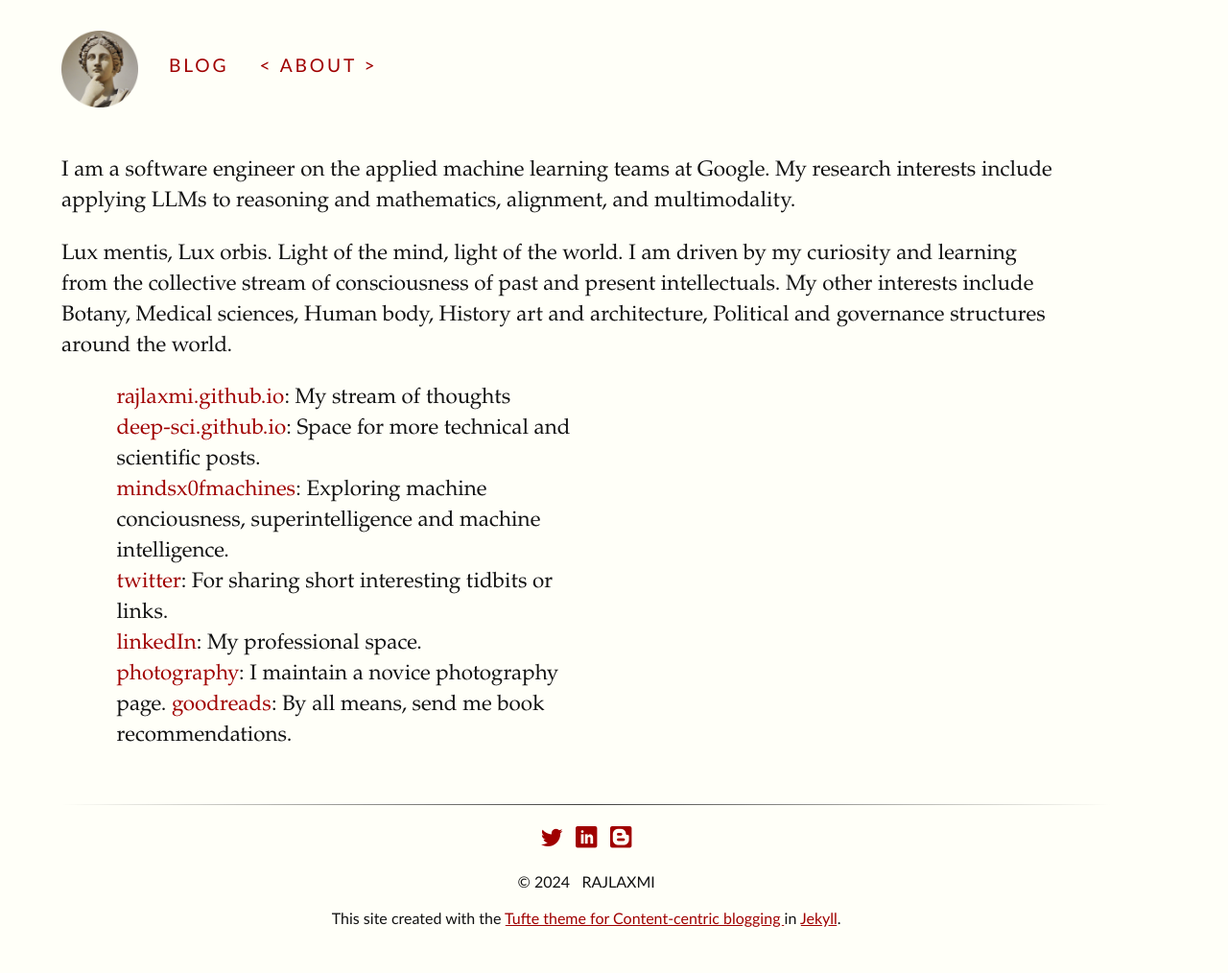
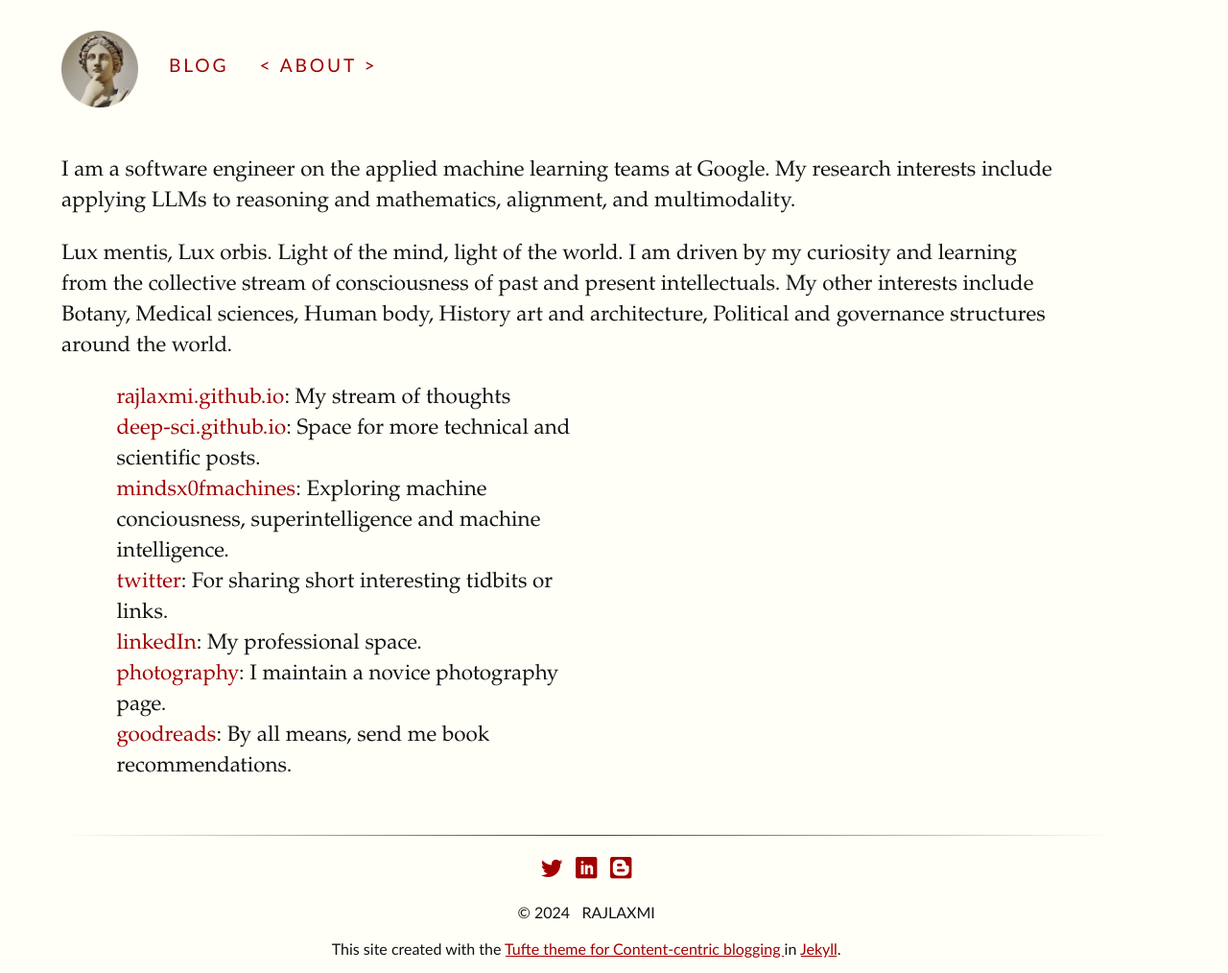
Before and after one commit to Rajlaxmi/rajlaxmi.github.io, a Jekyll site: the page built from about/index.md, in a window 1280 px wide. Shown: the whole page at 96% size. Built offline with Jekyll 4.4.1, drawn with Linux system fonts in a browser that asks for light colours; some web fonts are replaced; before the commit the page ends 982 px from its top, so only the background shows below that.

```diff
--- a/about/index.md
+++ b/about/index.md
@@ -13,5 +13,5 @@ I am driven by my curiosity and learning from the collective stream of conscious
 [mindsx0fmachines](https://mindsx0fmachines.substack.com/): Exploring machine conciousness, superintelligence and machine intelligence. \
 [twitter](https://twitter.com/rajlaxmisah): For sharing short interesting tidbits or links. \
 [linkedIn](https://www.linkedin.com/in/rajlaxmi-a6b28942/): My professional space. \
-[photography](https://www.instagram.com/raila.snapshots/): I maintain a novice photography page.
+[photography](https://www.instagram.com/raila.snapshots/): I maintain a novice photography page. \
 [goodreads](https://www.goodreads.com/user/show/28756394-raila): By all means, send me book recommendations.
```
